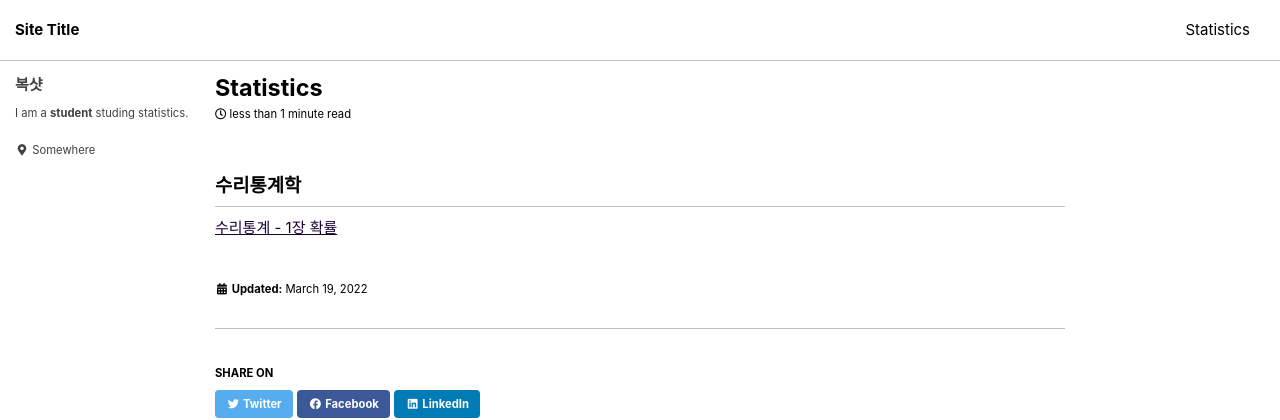
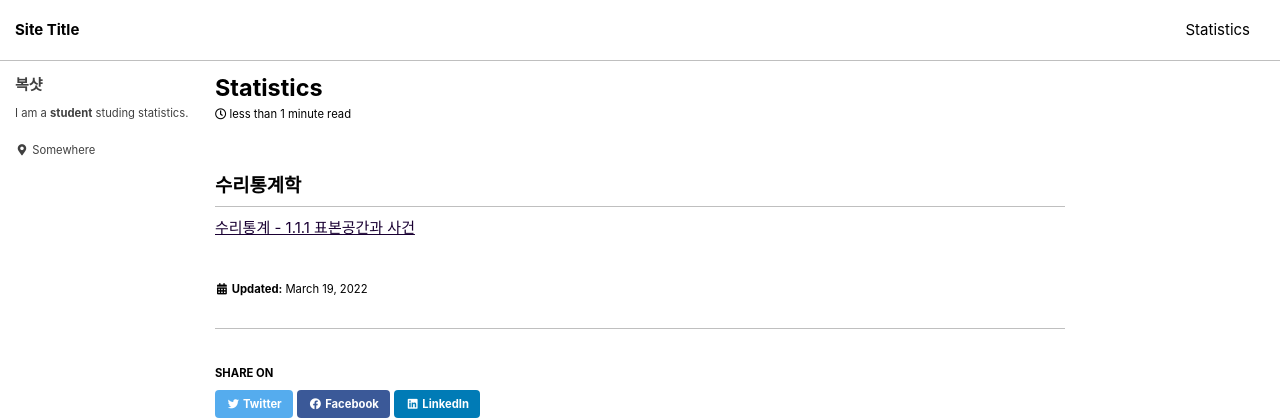
Before and after one commit to Bogshot/bogshot.github.io, a Jekyll site: the page built from _posts/2022-03-19-Statistics2.md, in a window 1280 px wide. Shown: the top 420 px of the page. Built offline with Jekyll 4.4.1, drawn with Linux system fonts in a browser that asks for light colours; cached includes are drawn as plain includes; comment, search, counter and statistics services are not loaded.

Commit message:
Update 2022-03-19-Statistics2.md

```diff
--- a/_posts/2022-03-19-Statistics2.md
+++ b/_posts/2022-03-19-Statistics2.md
@@ -6,4 +6,4 @@ permalink: /statistics/
 
 ## 수리통계학
 
-[수리통계 - 1장 확률](https://bogshot.github.io/statistics/probability(1)/)
+[수리통계 - 1.1.1 표본공간과 사건](https://bogshot.github.io/statistics/probability(1)/)
```
